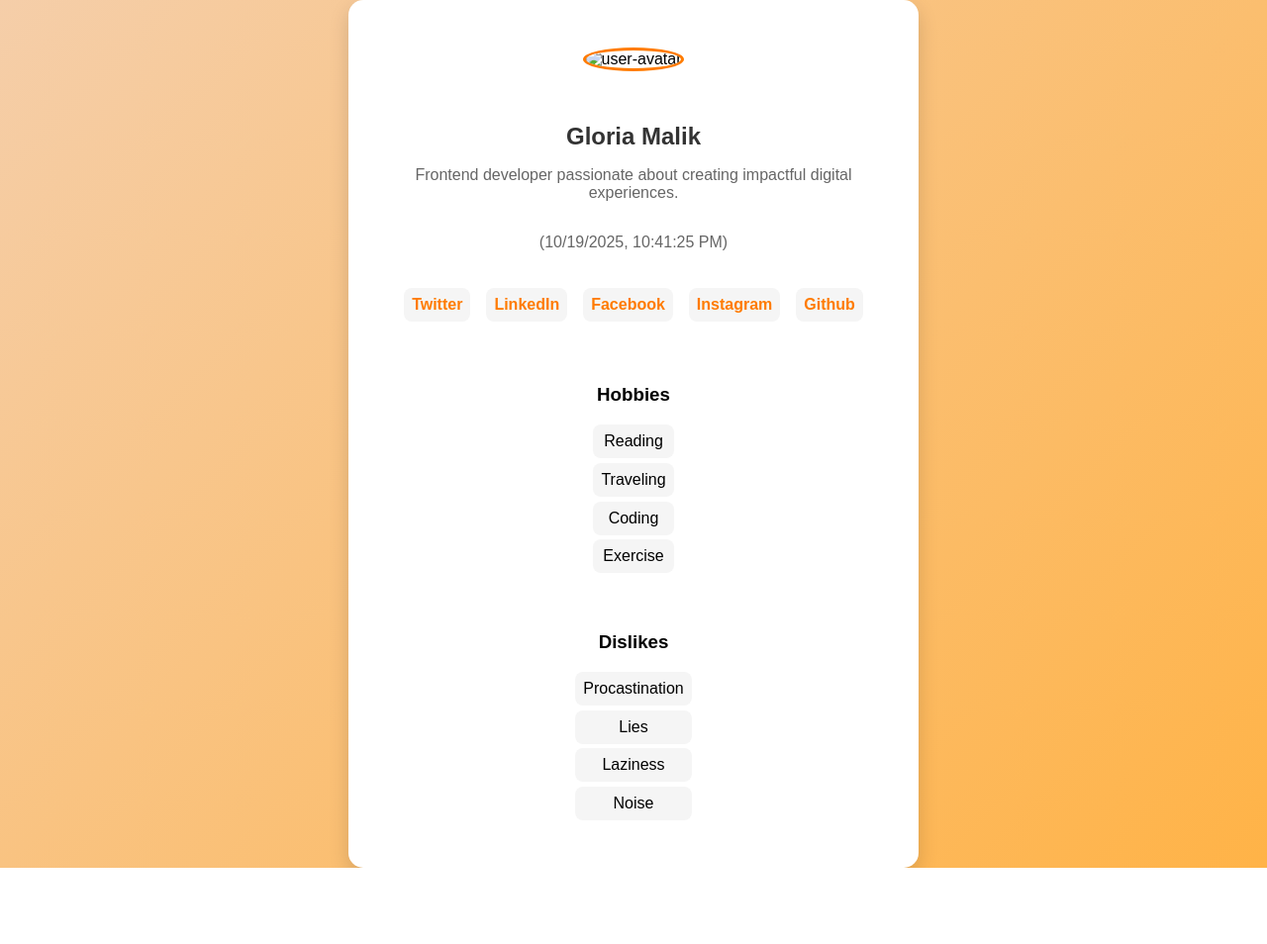
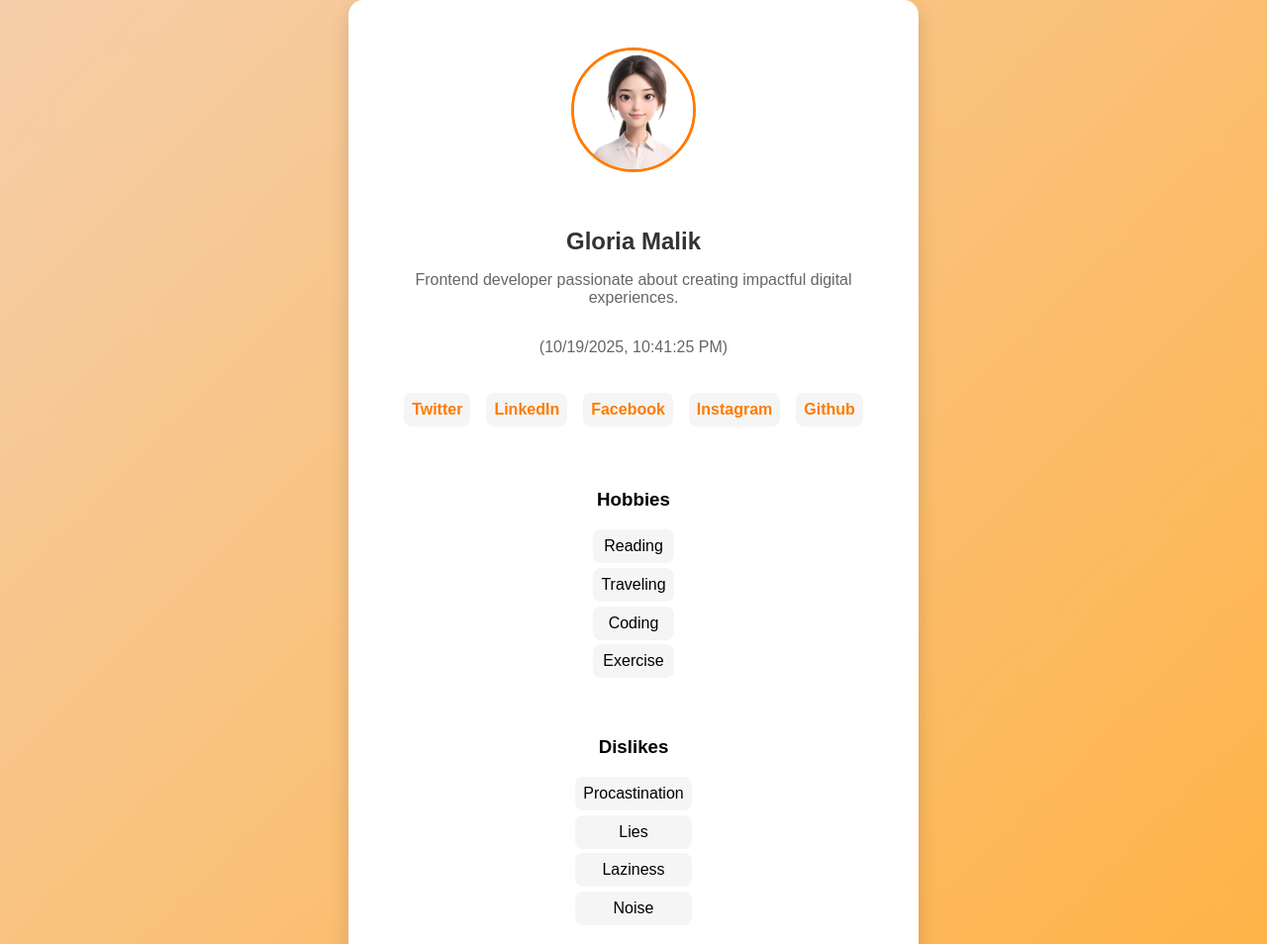
Before and after one commit to AsamiG332/Profile-Card, a plain HTML site: page Intership/index.html in a window 1280 px wide. Shown: the top 954 px of the page at 99% size. Before the commit the page ends 877 px from the top, so only its background shows below. Drawn offline with Linux system fonts and the light colour scheme; the site is published under a folder, as on GitHub Pages, so addresses that start at the root find nothing.

Commit message:
erro fix

```diff
--- a/Intership/index.html
+++ b/Intership/index.html
@@ -10,7 +10,7 @@
     <article data-testid="test-profile-card" class="profile-card">
       <figure>
         <img
-          src="/Intership/Images/avatar.jpeg"
+          src="./images/avatar.jpeg"
           alt="user-avatar"
           data-testid="test-user-avatar"
         />
--- a/Intership/script.js
+++ b/Intership/script.js
@@ -4,4 +4,4 @@ const milliseconds = Date.now();
 
 const readableDate = new Date(milliseconds).toLocaleString();
 
-timeElement.textContent = `(${readableDate})`;
+timeElement.textContent = `(${readableDate})`
```
